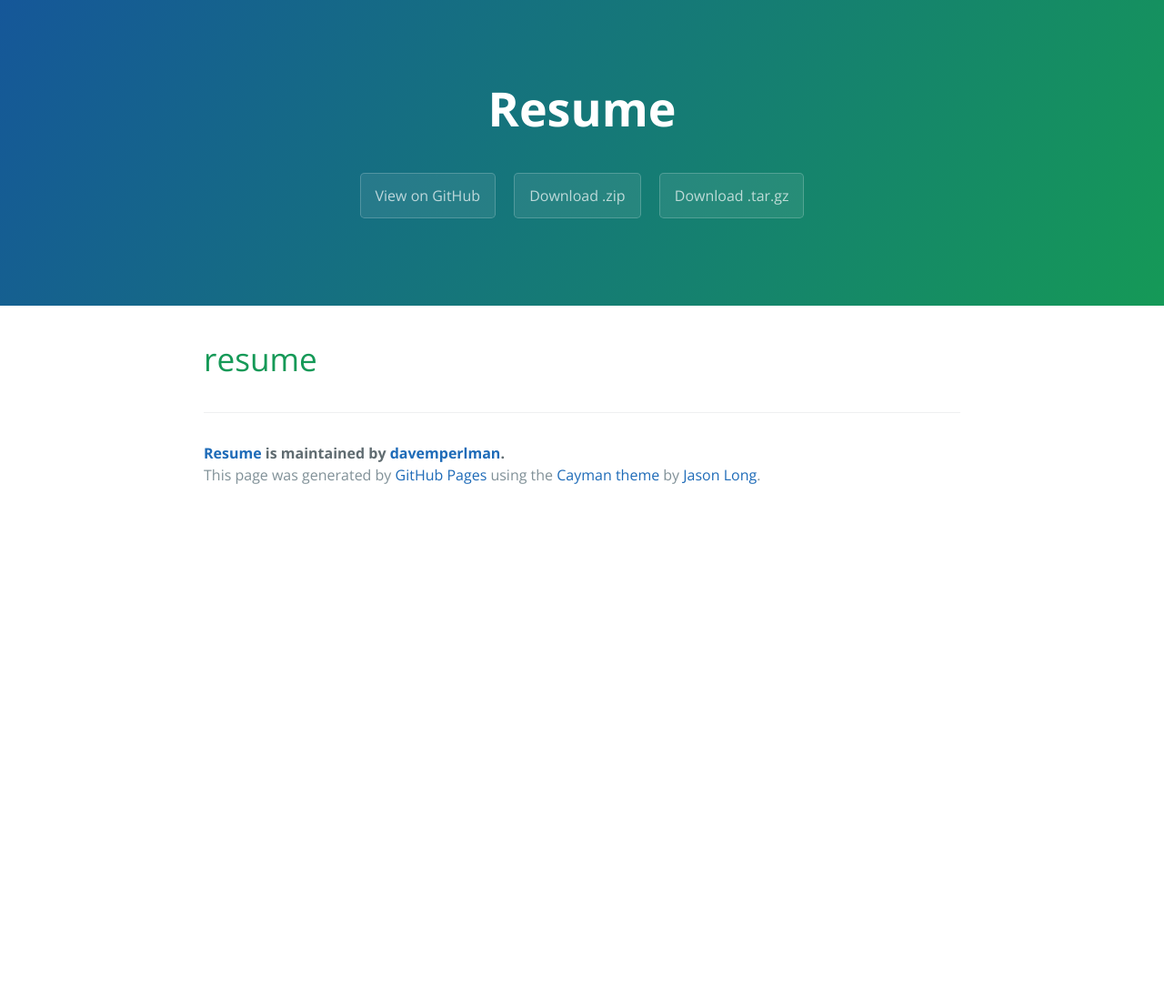
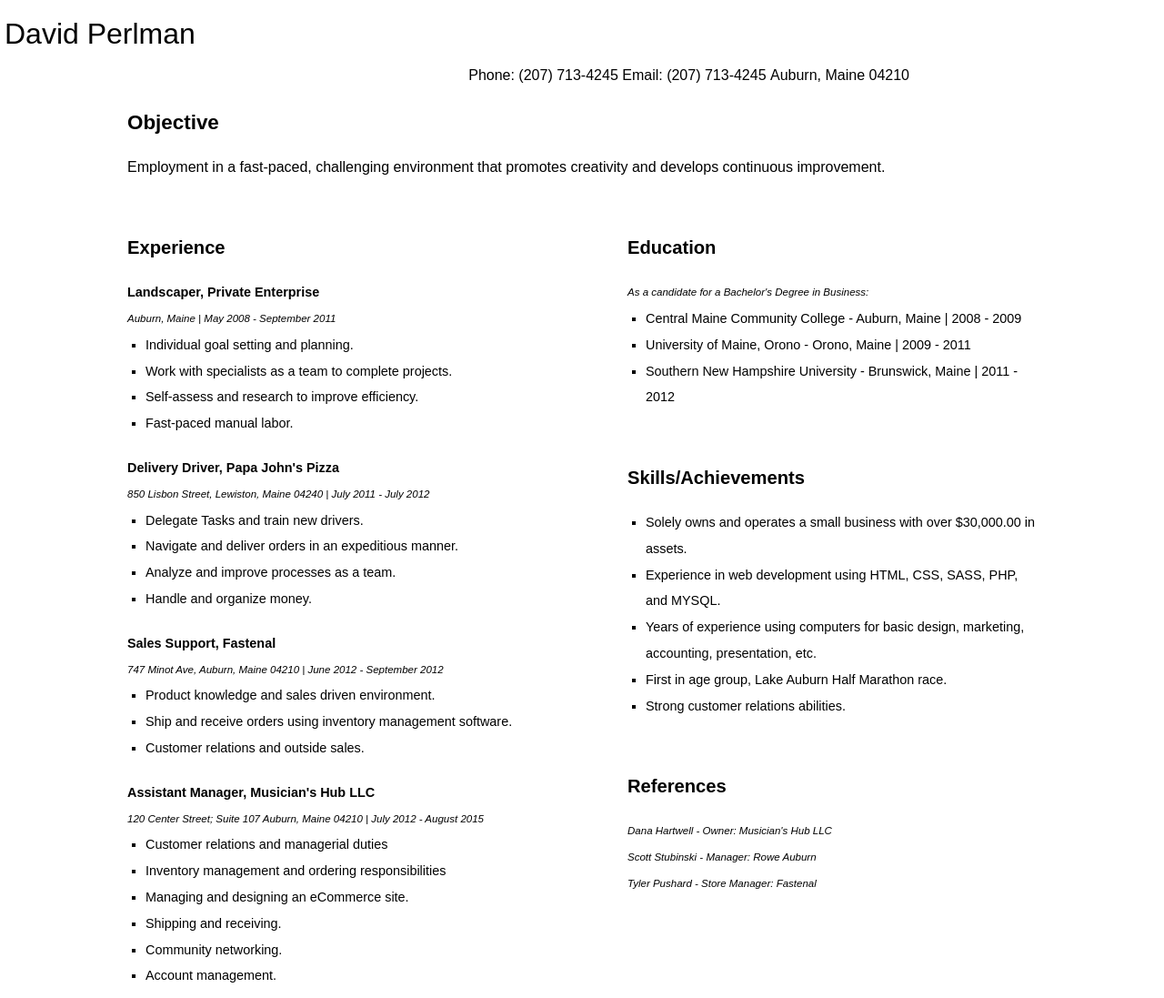
Before and after one commit to davemperlman/resume, a plain HTML site: page index.html in a window 1280 px wide. Shown: the top 1097 px of the page at 91% size. Before the commit the page ends 800 px from the top, so only its background shows below. Drawn offline with nearby package versions, Linux system fonts and the light colour scheme.

Commit message:
fixed index.html...again

```diff
--- a/index.html
+++ b/index.html
@@ -1,35 +1,197 @@
 <!DOCTYPE html>
-<html lang="en-us">
+<html>
 	<head>
-    <meta charset="UTF-8">
-    <title>Resume by davemperlman</title>
-    <meta name="viewport" content="width=device-width, initial-scale=1">
-    <link rel="stylesheet" type="text/css" href="stylesheets/normalize.css" media="screen">
-    <link href='https://fonts.googleapis.com/css?family=Open+Sans:400,700' rel='stylesheet' type='text/css'>
-    <link rel="stylesheet" type="text/css" href="stylesheets/stylesheet.css" media="screen">
-    <link rel="stylesheet" type="text/css" href="stylesheets/github-light.css" media="screen">
+		<link rel="stylesheet" href="css/style.css">
+		<link rel="stylesheet" href="css/reset.css">
+		<link rel="stylesheet" href="css/normalize.css">
+		<title>David M Perlman, Resume`</title>
 	</head>
 	<body>
-    <section class="page-header">
-      <h1 class="project-name">Resume</h1>
-      <h2 class="project-tagline"></h2>
-      <a href="https://github.com/davemperlman/resume" class="btn">View on GitHub</a>
-      <a href="https://github.com/davemperlman/resume/zipball/master" class="btn">Download .zip</a>
-      <a href="https://github.com/davemperlman/resume/tarball/master" class="btn">Download .tar.gz</a>
+		<header>
+			<h1>David Perlman</h1>
+			<ul>
+				<li>
+					Phone: (207) 713-4245
+				</li>
+				<li>
+					Email: (207) 713-4245
+				</li>
+				<li>
+					Auburn, Maine 04210
+				</li>
+			</ul>
+		</header>
+		<div class="container">
+			<section class="resume-block-objective">
+				<h2>Objective</h2>
+				<p>Employment in a fast-paced, challenging environment that promotes creativity and develops continuous improvement.</p>
 			</section>
+			<section class="resume-block-experience">
+				<h2>Experience</h2>
+				<h3>Landscaper, Private Enterprise</h3>
+				<p>Auburn, Maine | May 2008 - September 2011</p>
+				<ul>
+					<li>
+						Individual goal setting and planning.
+					</li>
+					<li>
+						Work with specialists as a team to complete projects.
+					</li>
+					<li>
+						Self-assess and research to improve efficiency.
+					</li>
+					<li>
+						Fast-paced manual labor.
+					</li>
+				</ul>
 
-    <section class="main-content">
-      <h1>
-<a id="resume" class="anchor" href="#resume" aria-hidden="true"><span aria-hidden="true" class="octicon octicon-link"></span></a>resume</h1>
+				<h3>Delivery Driver, Papa John's Pizza</h3>
+				<p>850 Lisbon Street, Lewiston, Maine 04240 | July 2011 - July 2012</p>
+				<ul>
+					<li>
+						Delegate Tasks and train new drivers.
+					</li>
+					<li>
+						Navigate and deliver orders in an expeditious manner.
+					</li>
+					<li>
+						Analyze and improve processes as a team.
+					</li>
+					<li>
+						Handle and organize money.
+					</li>
+				</ul>
 
-      <footer class="site-footer">
-        <span class="site-footer-owner"><a href="https://github.com/davemperlman/resume">Resume</a> is maintained by <a href="https://github.com/davemperlman">davemperlman</a>.</span>
+				<h3>Sales Support, Fastenal</h3>
+				<p>747 Minot Ave, Auburn, Maine 04210 | June 2012 - September 2012</p>
+				<ul>
+					<li>
+						Product knowledge and sales driven environment.
+					</li>
+					<li>
+						Ship and receive orders using inventory management software.
+					</li>
+					<li>
+						Customer relations and outside sales.
+					</li>
+				</ul>
 
-        <span class="site-footer-credits">This page was generated by <a href="https://pages.github.com">GitHub Pages</a> using the <a href="https://github.com/jasonlong/cayman-theme">Cayman theme</a> by <a href="https://twitter.com/jasonlong">Jason Long</a>.</span>
-      </footer>
+				<h3>Assistant Manager, Musician's Hub LLC</h3>
+				<p>120 Center Street; Suite 107 Auburn, Maine 04210 | July 2012 - August 2015</p>
+				<ul>
+					<li>
+						Customer relations and managerial duties
+					</li>
+					<li>
+						Inventory management and ordering responsibilities
+					</li>
+					<li>
+						Managing and designing an eCommerce site.
+					</li>
+					<li>
+						Shipping and receiving.
+					</li>
+					<li>
+						Community networking.
+					</li>
+					<li>
+						Account management.
+					</li>
+				</ul>
 
+				<h3>Product Specialist, Rowe Auburn</h3>
+				<p>699 Center Street, Auburn, Maine 04210 | August 2015 - June 2016</p>
+				<ul>
+					<li>
+						Fast-paced, sales driven atmosphere.
+					</li>
+					<li>
+						Strong focus on setting and meeting goals.
+					</li>
+					<li>
+						Create lasting customer relationships with well developed people skills.
+					</li>
+					<li>
+						Train new employees and assume leadership roles.
+					</li>
+					<li>
+						Understand and utilize customer relations management systems, retention systems, and other data entry programs.
+					</li>
+				</ul>
+
+				<h3>Owner, DMP Entertainment LLC</h3>
+				<p>December 2015 - Present</p>
+				<ul>
+					<li>
+						Musical live performance.
+					</li>
+					<li>
+						Customer relations and netowkring, building customer base.
+					</li>
+					<li>
+						Present/perform to large groups of people.
+					</li>
+					<li>
+						Use accounting software and database management systems to track revenue and clients
+					</li>
+					<li>
+						Use social networks and other forms of marketing to creatively reach customer base
+					</li>
+					<li>
+						Utilize known abilities in web development to grow presence and customer base
+					</li>
+				</ul>
 			</section>
+			<section class="resume-block-education">
+				<h2>Education</h2>
+				<p>As a candidate for a Bachelor's Degree in Business: </p>
+				<ul>
+					<li>
+						Central Maine Community College - Auburn, Maine | 2008 - 2009
+					</li>
+					<li>
+						University of Maine, Orono - Orono, Maine | 2009 - 2011
+					</li>
+					<li>
+						Southern New Hampshire University - Brunswick, Maine | 2011 - 2012
+					</li>
+				</ul>
+			</section>
+			<section class="resume-block-skills">
+				<h2>Skills/Achievements</h2>
+				<ul>
+					<li>
+						Solely owns and operates a small business with over $30,000.00 in assets.
+					</li>
+					<li>
+						Experience in web development using HTML, CSS, SASS, PHP, and MYSQL.
+					</li>
+					<li>
+						Years of experience using computers for basic design, marketing, accounting, presentation, etc.
+					</li>
+					<li>
+						First in age group, Lake Auburn Half Marathon race.
+					</li>
+					<li>
+						Strong customer relations abilities.
+					</li>
+				</ul>
+			</section>
+			<section class="resume-block-references">
+				<h2>References</h2>
+				<p>Dana Hartwell - Owner: Musician's Hub LLC</p>
+				<ul>
 
+				</ul>
+				<p>Scott Stubinski - Manager: Rowe Auburn</p>
+				<ul>
 
+				</ul>
+				<p>Tyler Pushard - Store Manager: Fastenal</p>
+				<ul>
+
+				</ul>
+			</section>
+		</div>
 	</body>
 </html>
```
Lines whose indentation alone changed are shown as unchanged.
